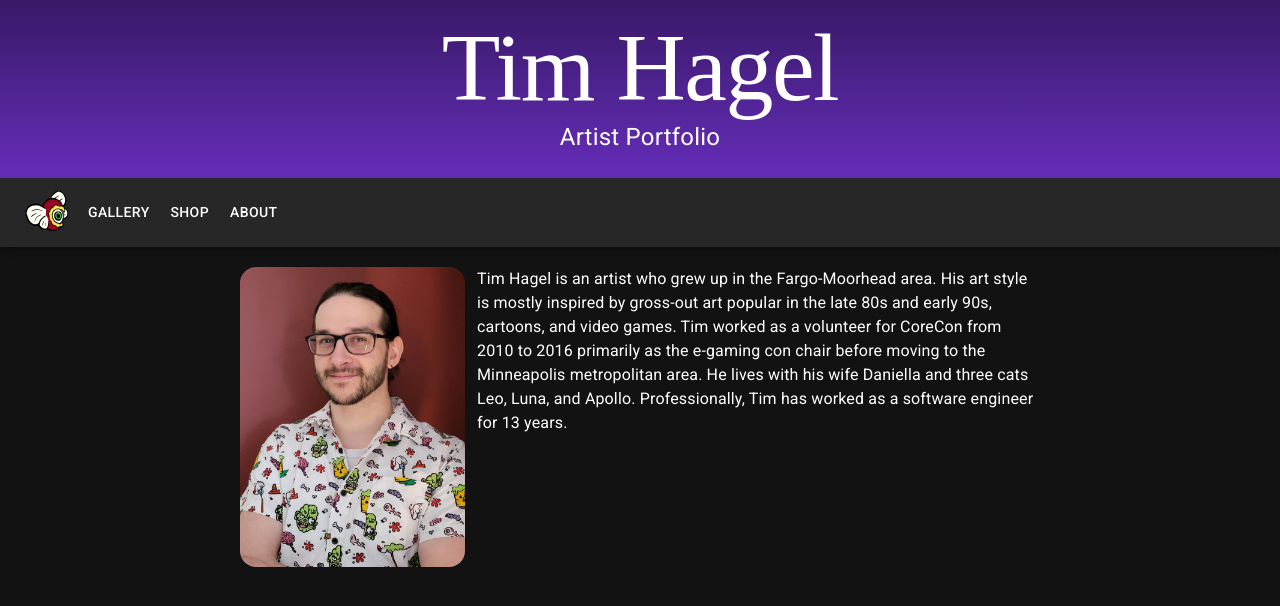
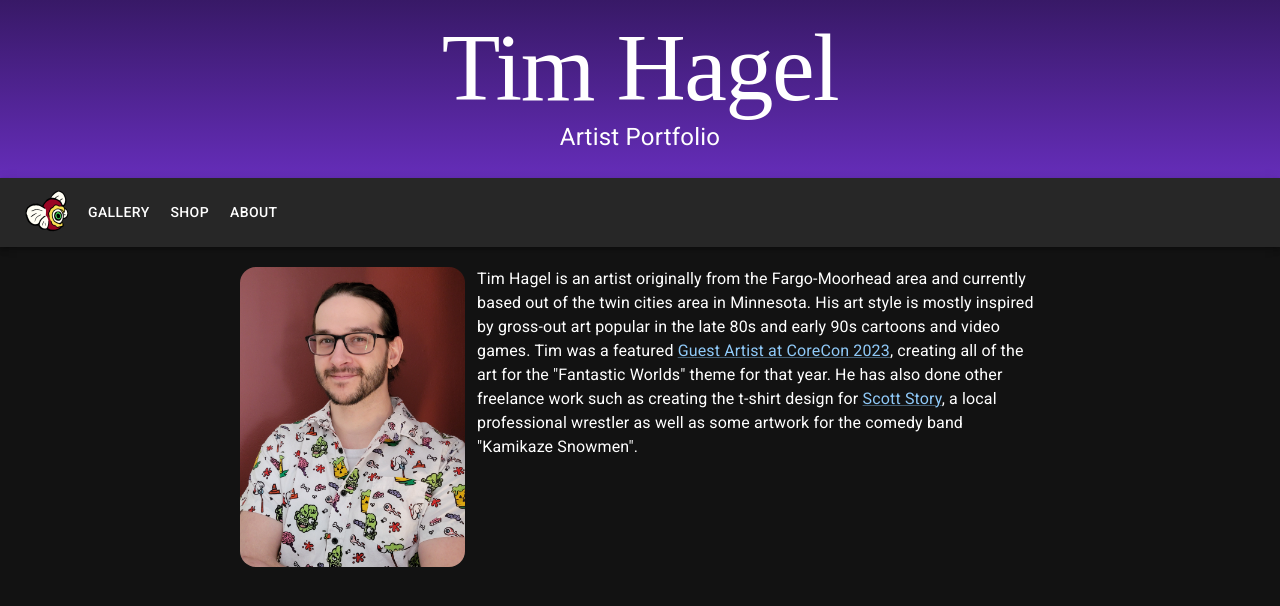
Before and after one commit to hagelt18/art-portfolio, a React (Create React App) app: page /#/gallery in a window 1280 px wide. Both pictures are taken after a click on the button "ABOUT". Shown: the top 606 px of the page. Built offline with nearby package versions, Linux system fonts and the light colour scheme; a web font is replaced by a local one.

Commit message:
Update about page

```diff
--- a/src/pages/about/AboutPage.tsx
+++ b/src/pages/about/AboutPage.tsx
@@ -1,7 +1,11 @@
+import { Link } from '@mui/material';
 import Box from '@mui/material/Box';
 import Typography from '@mui/material/Typography';
 
 function About() {
+  const coreConGuestUrl = 'https://www.fargocorecon.org/guests/';
+  const scottStoryTShirtUrl = 'https://www.prowrestlingtees.com/wrestler-t-shirts/scottstory/dead-is-better.html';
+
   return (
     <Box sx={{display: {xs: 'block', sm: 'flex'}, maxWidth: '800px', margin: 'auto', gap: '12px' }}>
       <Box
@@ -12,7 +16,7 @@ function About() {
       >
       </Box>
       <Typography style={{textAlign: 'left'}}>
-        Tim Hagel is an artist who grew up in the Fargo-Moorhead area. His art style is mostly inspired by gross-out art popular in the late 80s and early 90s, cartoons, and video games. Tim worked as a volunteer for CoreCon from 2010 to 2016 primarily as the e-gaming con chair before moving to the Minneapolis metropolitan area. He lives with his wife Daniella and three cats Leo, Luna, and Apollo. Professionally, Tim has worked as a software engineer for 13 years.
+        Tim Hagel is an artist originally from the Fargo-Moorhead area and currently based out of the twin cities area in Minnesota. His art style is mostly inspired by gross-out art popular in the late 80s and early 90s cartoons and video games. Tim was a featured <Link href={coreConGuestUrl}>Guest Artist at CoreCon 2023</Link>, creating all of the art for the "Fantastic Worlds" theme for that year. He has also done other freelance work such as creating the t-shirt design for <Link href={scottStoryTShirtUrl}>Scott Story</Link>, a local professional wrestler as well as some artwork for the comedy band "Kamikaze Snowmen".
       </Typography>
     </Box>
   )
```
